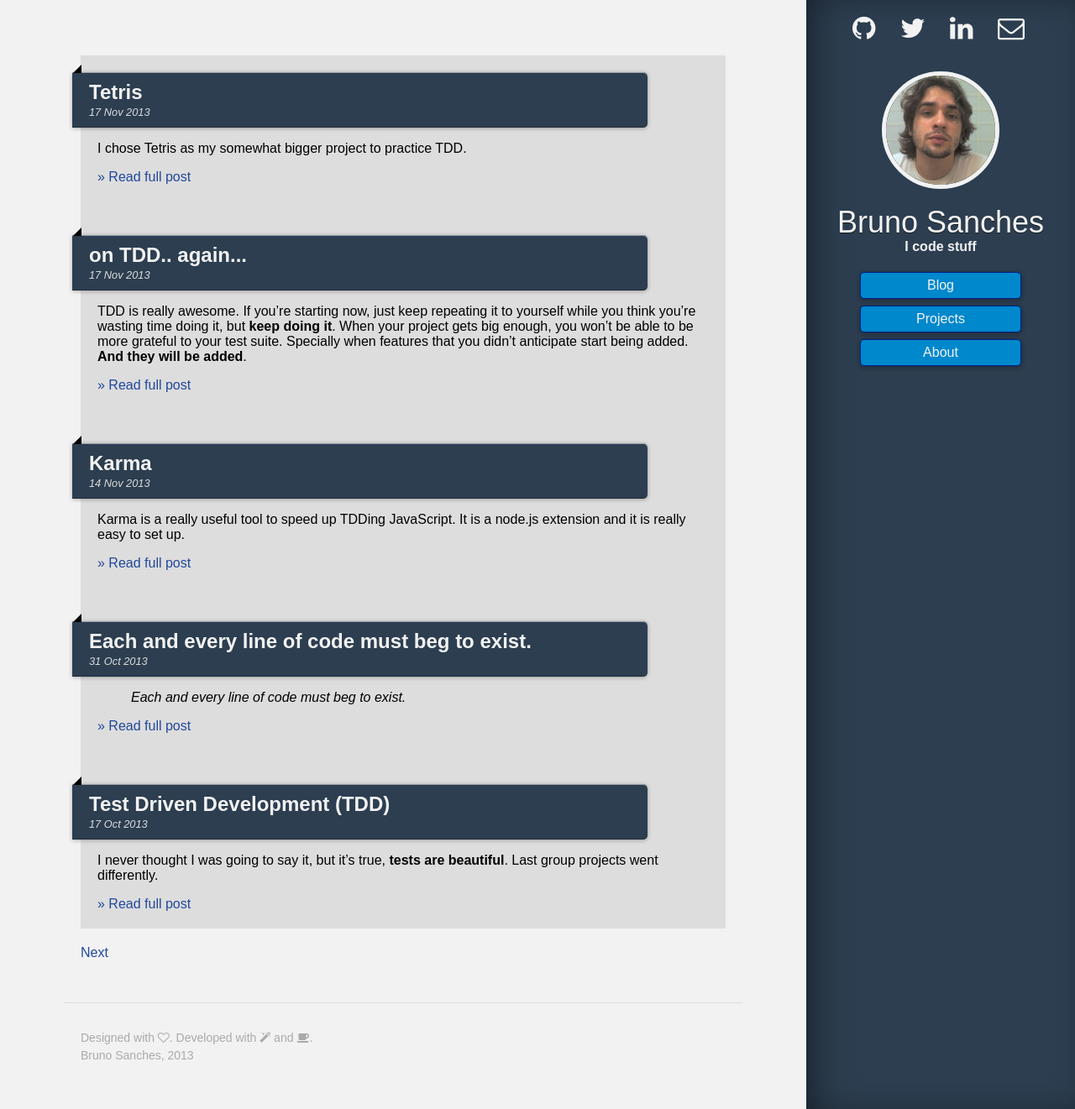
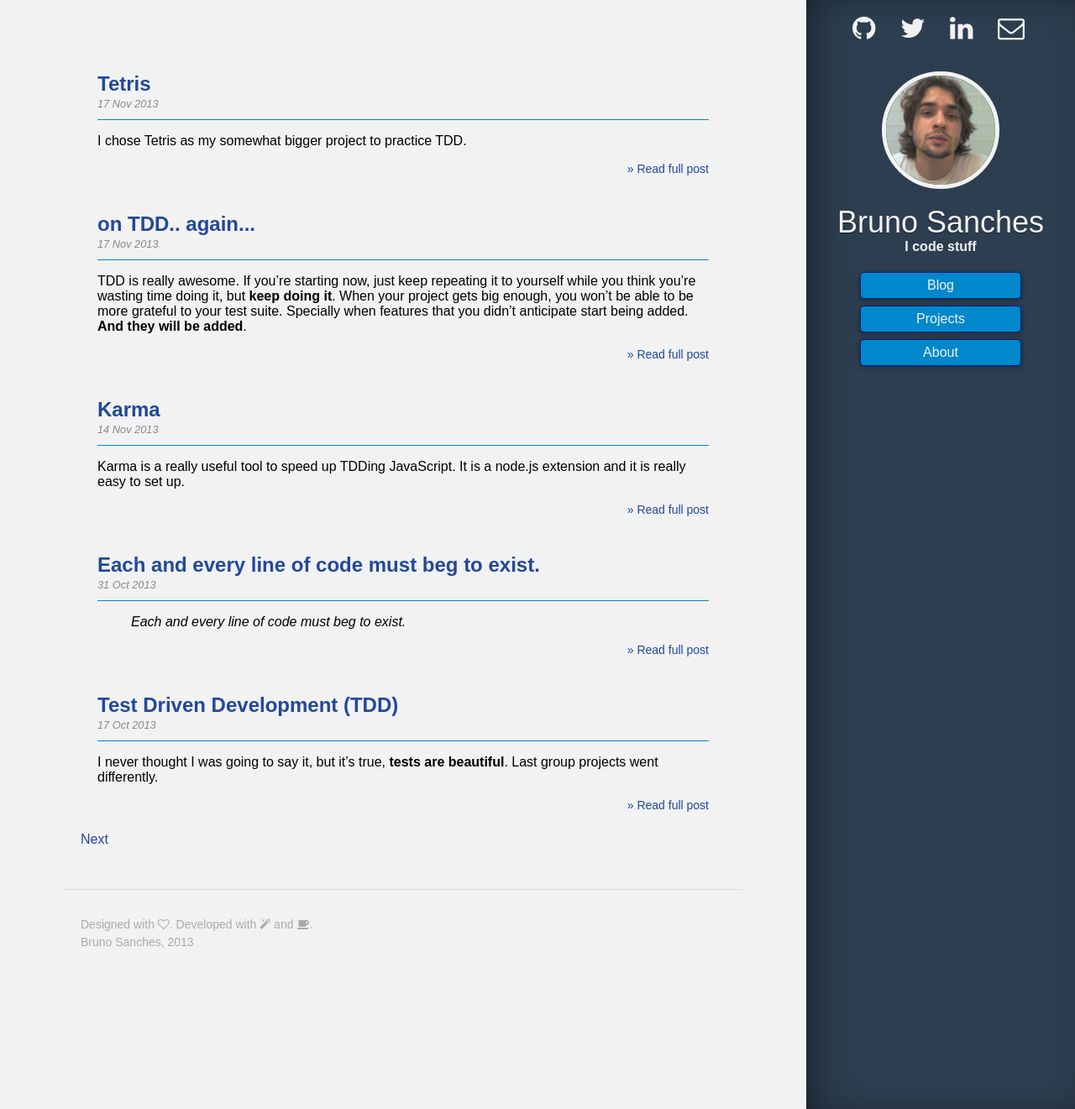
Before and after one commit to brunops/brunops.github.io, a Jekyll site: the page built from index.html, in a window 1280 px wide and 1321 px high. Shown: the whole window at 84% size. Built offline with Jekyll 4.4.1, drawn with Linux system fonts in a browser that asks for light colours; some web fonts are replaced; Markdown is read by kramdown in place of the engine named in the settings; the list of posts is cut into pages by our own code.

Commit message:
Cleaner layout for posts

```diff
--- a/css/main.css
+++ b/css/main.css
@@ -38,7 +38,6 @@ a {
 /*
 /*****************************************************************************/
 .posts {
-  background: #ddd;
   list-style: none;
   padding: 0;
 }
@@ -53,34 +52,26 @@ a {
   margin: 0;
 }
 
-.post-title a {
-  color: #f2f2f2;
-}
-
-.post-header:before {
-  content: "";
-  position: absolute;
-  top: -9px;
-  left: 1px;
-  border-color: transparent #000 #000 transparent;
-  border-style: solid;
-  border-width: 5px;
-}
-
 .post-header {
-  position: relative;
-  background: #2c3e50;
-  width: 90%;
-  left: -30px;
-  padding: 10px 10px 10px 20px;
-  border-radius: 0 5px 5px 0;
-  box-shadow: 0 1px 5px rgba(0, 0, 0, .3), inset 0 1px 0 rgba(255,255,255,.5), inset 0 -1px 0 rgba(0,0,0,.3);
+  /*position: relative;*/
+  /*width: 90%;*/
+  /*margin-bottom: 20px;*/
+  padding-bottom: 10px;
+  border-bottom: 1px solid #08c;
+  /*left: -30px;*/
+  /*padding: 10px 10px 10px 20px;*/
 }
 
 .date {
   font-size: 80%;
   font-style: italic;
-  color: #ddd;
+  color: #888;
+}
+
+.read-full-post-link {
+  font-size: 14px;
+  position: absolute;
+  right: 20px;
 }
 
 /*****************************************************************************/
```
